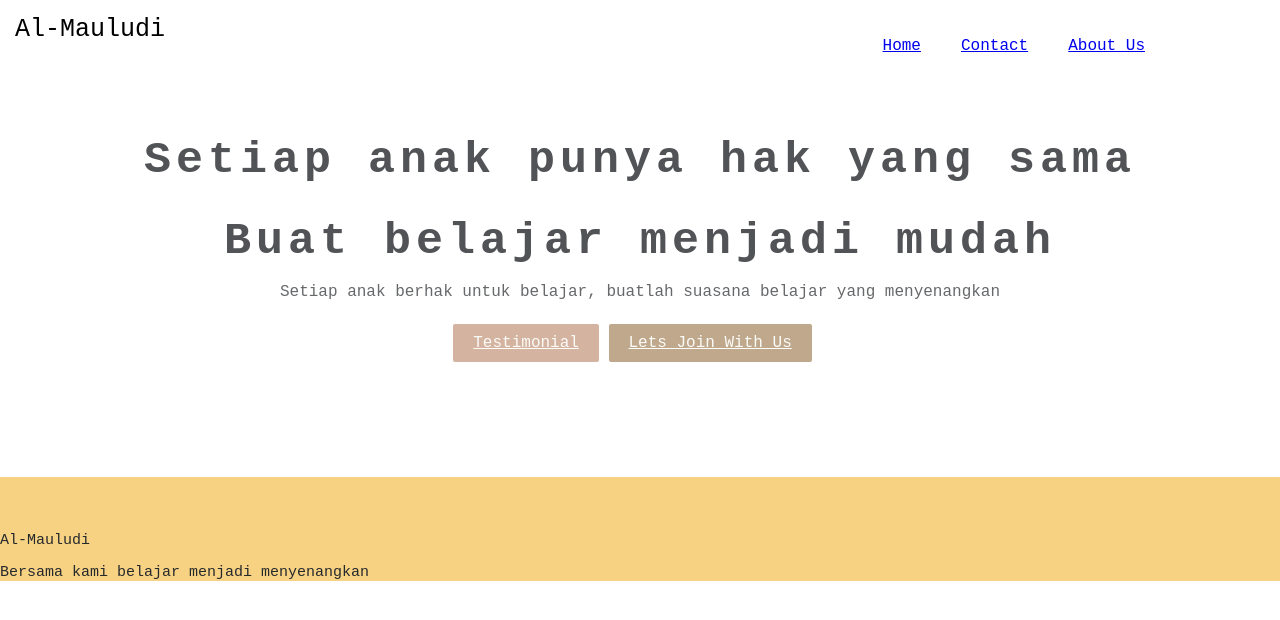
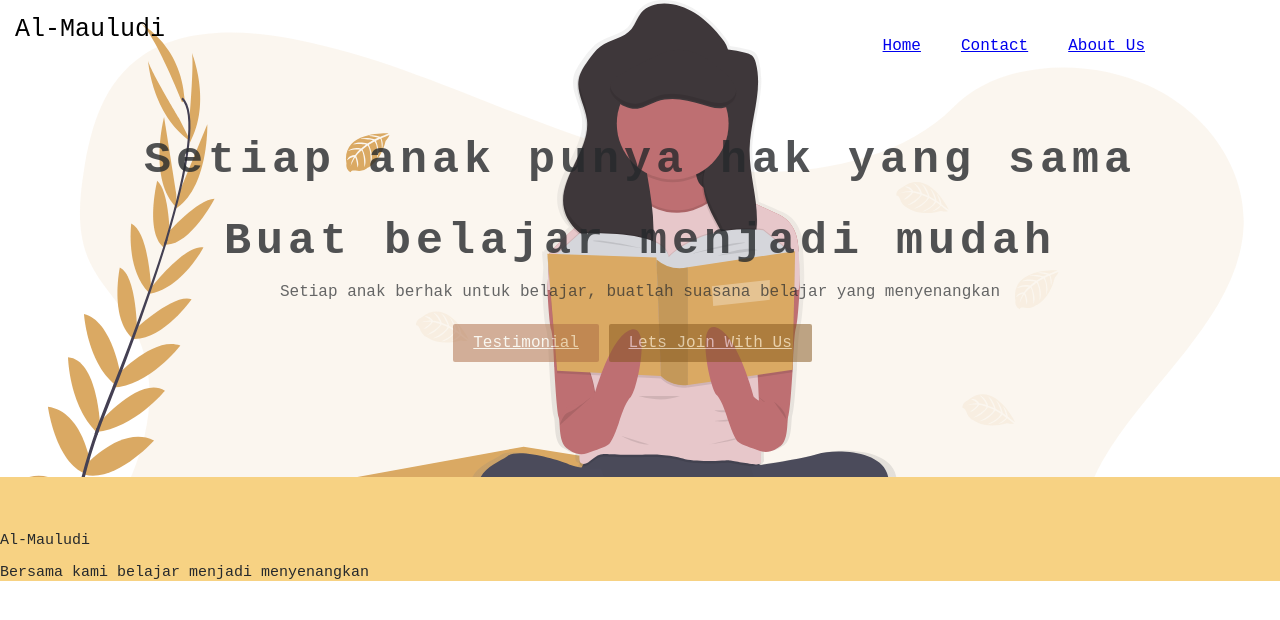
Before and after one commit to zulfsalsa/zulfsalsa.github.io, a plain HTML site: page index.html in a window 1280 px wide. Drawn offline with Linux system fonts and the light colour scheme.

Commit message:
Update stylesheet.css

```diff
--- a/stylesheet.css
+++ b/stylesheet.css
@@ -14,7 +14,7 @@ li {
 }
 .top-wrapper {
   padding: 100px 0 100px 0;
-  background-image: url(https://github.com/zulfsalsa/zulfsalsa.github.io/blob/main/undraw_book_lover_mkck.svg) 0.5;
+  background-image: url(https://raw.githubusercontent.com/zulfsalsa/zulfsalsa.github.io/9f96495114fd9aa1f7a847cb02c33cd165cdf4b6/undraw_book_lover_mkck.svg);
   background-size: cover;
   color: #26292c;
   text-align: center;
```
